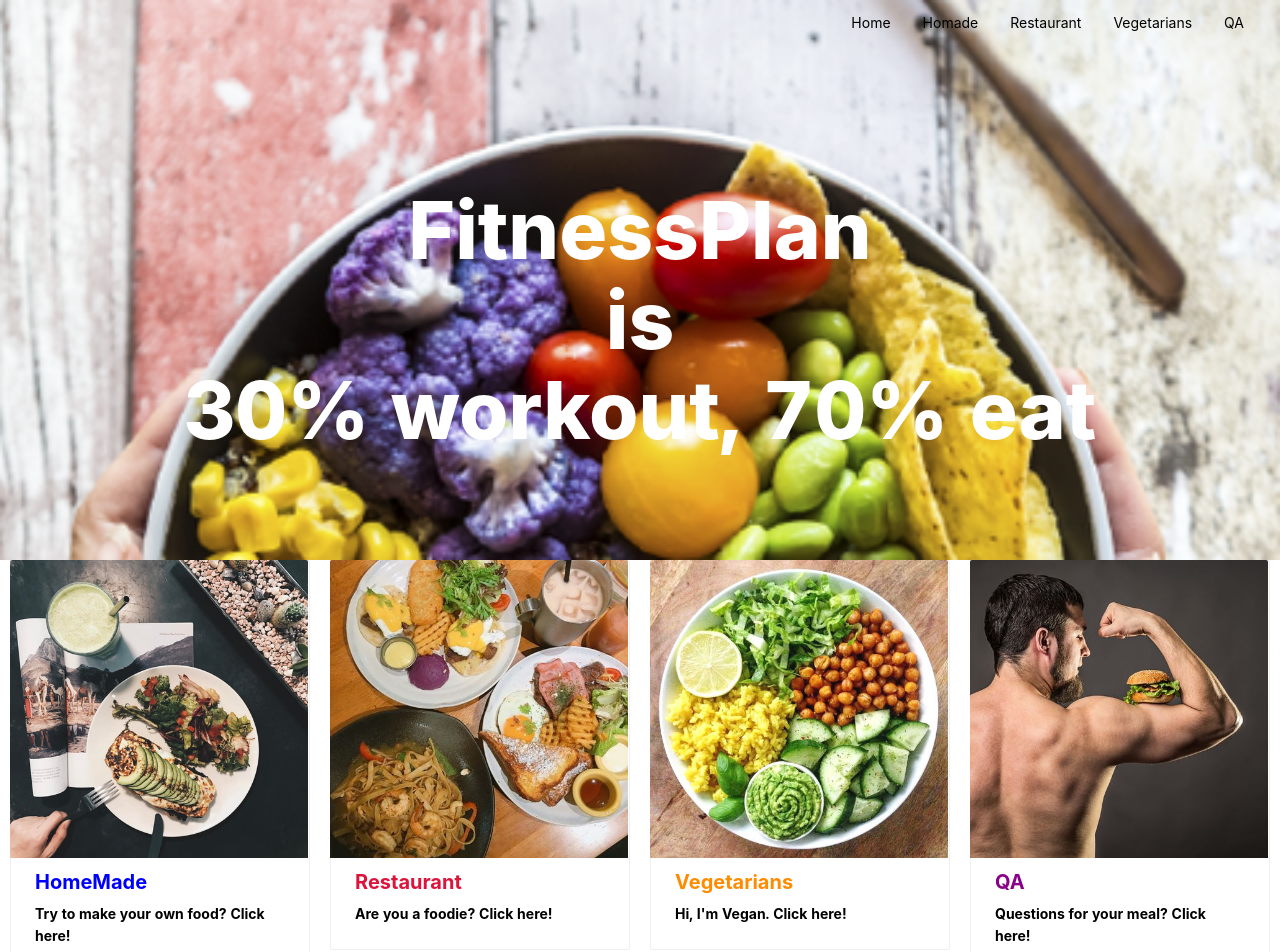
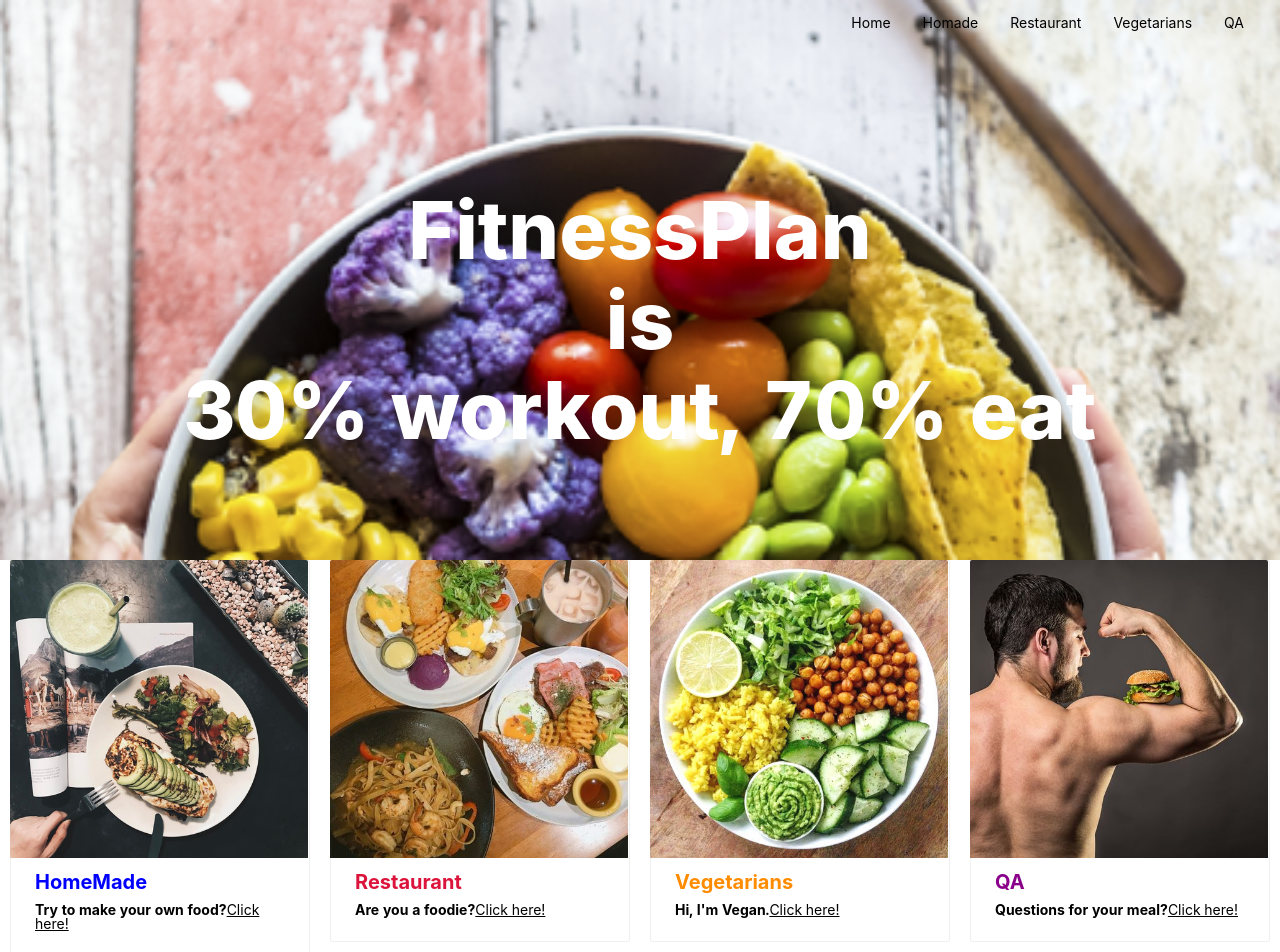
Before and after one commit to b6i0l5l/FoodPlan, a React (Create React App) app: page / in a window 1280 px wide. Shown: the top 952 px of the page. Built offline with nearby package versions, Linux system fonts and the light colour scheme.

Commit message:
b6i0l5l commit
home page

```diff
--- a/src/App.css
+++ b/src/App.css
@@ -21,9 +21,6 @@
 .ant-btn-link > span{
   color:black;
 }
-/* .Test{
-  justify-content: flex-end;
-} */
 .Content1{
   background-color: white;
   grid-column-start:1;
@@ -93,19 +90,32 @@
 }
 .ant-card{
   color:black !important;
+  line-height: 1 !important;
   margin-top: 10px;
 }
+
 .Image1-Title > p{
   color:#0000FF;
   font-weight: bold;
   font-size: 20px;
   line-height: 1px;
 }
+.Image1-Title > a{
+  color:black;
+  text-decoration: underline;
+  font-weight: normal;
+}
+
 .Image2-Title > p{
   color:#DC143C;
   font-weight: bold;
   font-size: 20px;
   line-height: 1px;
+}
+.Image2-Title > a{
+  color:black;
+  text-decoration: underline;
+  font-weight: normal;
 }
 .Image3-Title > p{
   color:#FF8C00;
@@ -113,11 +123,21 @@
   font-size: 20px;
   line-height: 1px;
 }
+.Image3-Title > a{
+  color:black;
+  text-decoration: underline;
+  font-weight: normal;
+}
 .Image4-Title > p{
   color:DarkMagenta;
   font-weight: bold;
   font-size: 20px;
   line-height: 1px;
+}
+.Image4-Title > a{
+  color:black;
+  text-decoration: underline;
+  font-weight: normal;
 }
 .Footer{
   background-color: white;
@@ -127,5 +147,4 @@
   grid-row-end:5;
   font-size: 12px;
   text-align: center;
-
 }
--- a/src/App.js
+++ b/src/App.js
@@ -37,17 +37,18 @@ class FoodPlan extends Component{
         </div>
         <div class = "Content21">
           <div class = "Image">
-            <div class = "ant-card">
             <Card
               class = "ant-card-cover"
               cover={<img alt="example" src="homemade.png" />}
             >
               <div class = "Image1-Title">
                 <p>HomeMade</p>
-                  <p1>Try to make your own food? Click here!</p1>
+                <p1>Try to make your own food?</p1>
+                <a>
+                  Click here!
+                </a>
               </div>
             </Card>
-            </div>
           </div>
         </div>
         <div class = "Content22">
@@ -59,7 +60,10 @@ class FoodPlan extends Component{
               >
                 <div class = "Image2-Title">
                   <p>Restaurant</p>
-                  <p1>Are you a foodie? Click here!</p1>
+                  <p1>Are you a foodie?</p1>
+                  <a>
+                    Click here!
+                  </a>
                 </div>
               </Card>
             </div>
@@ -74,7 +78,10 @@ class FoodPlan extends Component{
               >
                 <div class = "Image3-Title">
                   <p>Vegetarians</p>
-                  <p1>Hi, I'm Vegan. Click here!</p1>
+                  <p1>Hi, I'm Vegan.</p1>
+                  <a>
+                    Click here!
+                  </a>
                 </div>
               </Card>
             </div>
@@ -89,7 +96,10 @@ class FoodPlan extends Component{
               >
                 <div class = "Image4-Title">
                   <p>QA</p>
-                  <p1>Questions for your meal? Click here!</p1>
+                  <p1>Questions for your meal?</p1>
+                  <a>
+                    Click here!
+                  </a>
                 </div>
               </Card>
             </div>
```
Lines whose indentation alone changed are shown as unchanged.
